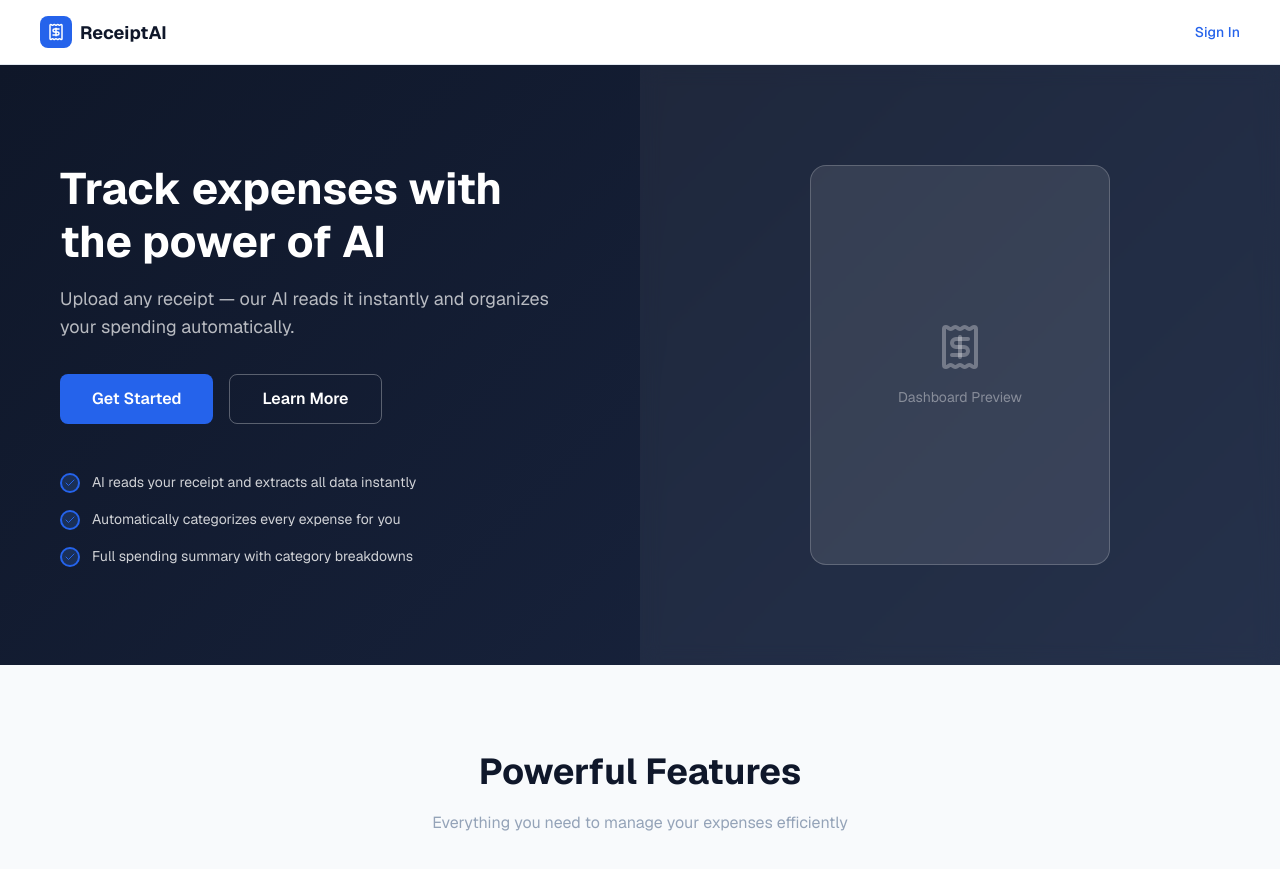
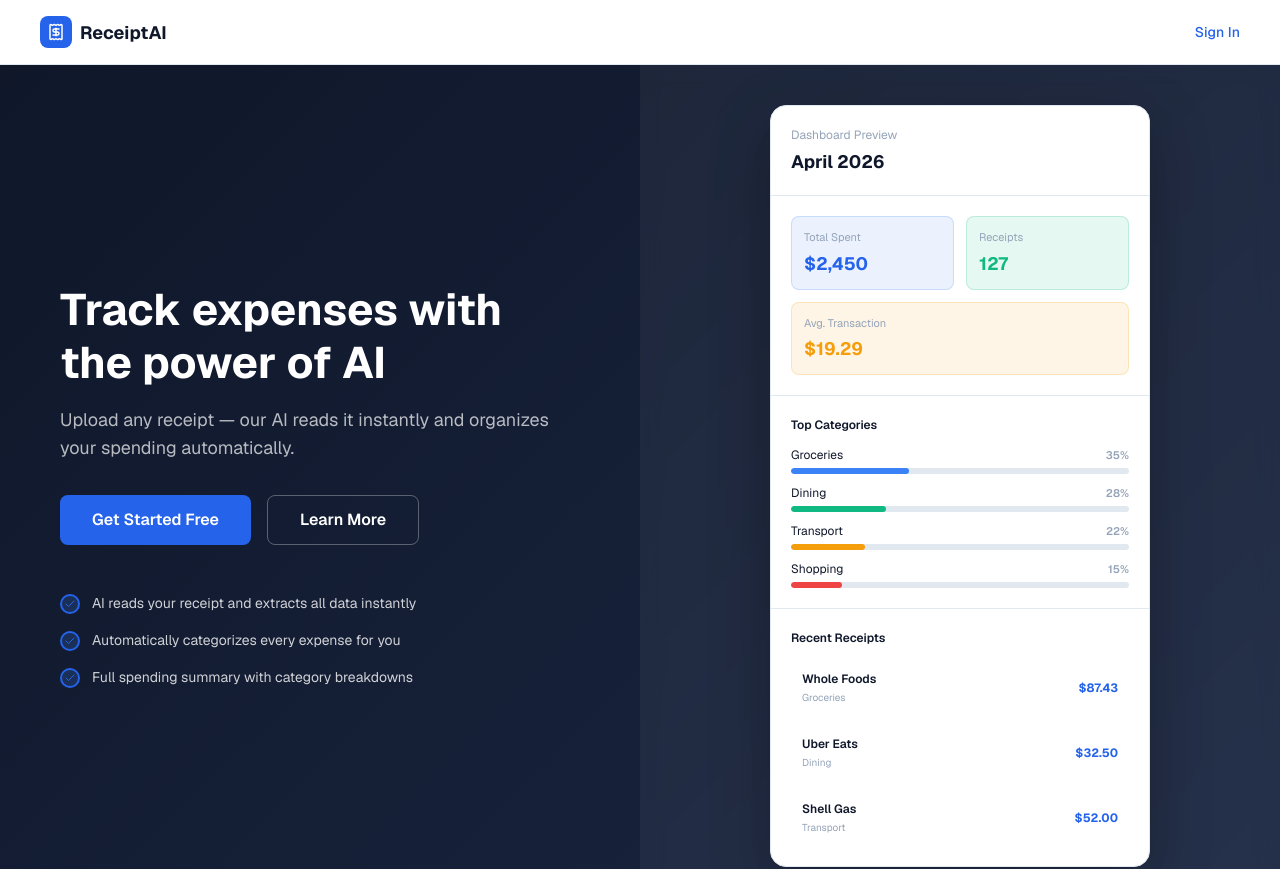
Before and after one commit to justmic007/ai_receipt_expense_assistant, a Next.js app in the folder ai_receipt_expense_assistant/frontend/: page / in a window 1280 px wide. Shown: the top 869 px of the page. Built offline with nearby package versions, Linux system fonts and the light colour scheme.

Commit message:
fix the landing page and content margins

```diff
--- a/ai_receipt_expense_assistant/frontend/app/page.js
+++ b/ai_receipt_expense_assistant/frontend/app/page.js
@@ -150,7 +150,7 @@ export default function Home() {
               onMouseEnter={(e) => (e.target.style.opacity = "0.9")}
               onMouseLeave={(e) => (e.target.style.opacity = "1")}
             >
-              Get Started
+              Get Started Free
             </button>
             <button
               onClick={() => document.getElementById("features").scrollIntoView({ behavior: "smooth" })}
@@ -201,7 +201,7 @@ export default function Home() {
           </div>
         </div>
 
-        {/* Right: Visual */}
+        {/* Right: Dashboard Mockup */}
         <div
           style={{
             display: "flex",
@@ -209,26 +209,176 @@ export default function Home() {
             justifyContent: "center",
             background: "rgba(255, 255, 255, 0.05)",
             backdropFilter: "blur(10px)",
+            padding: 40,
           }}
         >
           <div
             style={{
-              width: 300,
-              height: 400,
-              background: "rgba(255, 255, 255, 0.1)",
+              width: "100%",
+              maxWidth: 380,
+              background: "var(--card-bg)",
               borderRadius: 16,
-              border: "1px solid rgba(255, 255, 255, 0.2)",
-              display: "flex",
-              alignItems: "center",
-              justifyContent: "center",
-              flexDirection: "column",
-              gap: 16,
+              border: "1px solid var(--border)",
+              overflow: "hidden",
+              boxShadow: "0 20px 60px rgba(0, 0, 0, 0.3)",
             }}
           >
-            <Receipt size={48} color="rgba(255, 255, 255, 0.3)" />
-            <p style={{ fontSize: 14, color: "rgba(255, 255, 255, 0.4)", textAlign: "center" }}>
-              Dashboard Preview
-            </p>
+            {/* Dashboard Header */}
+            <div style={{ padding: 20, borderBottom: "1px solid var(--border)" }}>
+              <p style={{ fontSize: 12, color: "var(--text-muted)", margin: 0, marginBottom: 4 }}>
+                Dashboard Preview
+              </p>
+              <h3 style={{ fontSize: 18, fontWeight: 700, color: "var(--text-primary)", margin: 0 }}>
+                April 2026
+              </h3>
+            </div>
+
+            {/* Stat Cards */}
+            <div style={{ padding: 20, borderBottom: "1px solid var(--border)" }}>
+              <div style={{ display: "grid", gridTemplateColumns: "1fr 1fr", gap: 12 }}>
+                <div
+                  style={{
+                    background: "rgba(59, 130, 246, 0.1)",
+                    borderRadius: 8,
+                    padding: 12,
+                    border: "1px solid rgba(59, 130, 246, 0.2)",
+                  }}
+                >
+                  <p style={{ fontSize: 11, color: "var(--text-muted)", margin: 0, marginBottom: 4 }}>
+                    Total Spent
+                  </p>
+                  <p style={{ fontSize: 18, fontWeight: 700, color: "var(--blue)", margin: 0 }}>
+                    $2,450
+                  </p>
+                </div>
+                <div
+                  style={{
+                    background: "rgba(16, 185, 129, 0.1)",
+                    borderRadius: 8,
+                    padding: 12,
+                    border: "1px solid rgba(16, 185, 129, 0.2)",
+                  }}
+                >
+                  <p style={{ fontSize: 11, color: "var(--text-muted)", margin: 0, marginBottom: 4 }}>
+                    Receipts
+                  </p>
+                  <p style={{ fontSize: 18, fontWeight: 700, color: "#10b981", margin: 0 }}>
+                    127
+                  </p>
+                </div>
+              </div>
+              <div
+                style={{
+                  background: "rgba(245, 158, 11, 0.1)",
+                  borderRadius: 8,
+                  padding: 12,
+                  border: "1px solid rgba(245, 158, 11, 0.2)",
+                  marginTop: 12,
+                }}
+              >
+                <p style={{ fontSize: 11, color: "var(--text-muted)", margin: 0, marginBottom: 4 }}>
+                  Avg. Transaction
+                </p>
+                <p style={{ fontSize: 18, fontWeight: 700, color: "#f59e0b", margin: 0 }}>
+                  $19.29
+                </p>
+              </div>
+            </div>
+
+            {/* Mini Chart */}
+            <div style={{ padding: 20, borderBottom: "1px solid var(--border)" }}>
+              <p style={{ fontSize: 12, fontWeight: 600, color: "var(--text-primary)", margin: 0, marginBottom: 12 }}>
+                Top Categories
+              </p>
+              <div style={{ display: "flex", flexDirection: "column", gap: 10 }}>
+                {[
+                  { name: "Groceries", value: 35, color: "#3b82f6" },
+                  { name: "Dining", value: 28, color: "#10b981" },
+                  { name: "Transport", value: 22, color: "#f59e0b" },
+                  { name: "Shopping", value: 15, color: "#ef4444" },
+                ].map((cat, idx) => (
+                  <div key={idx}>
+                    <div
+                      style={{
+                        display: "flex",
+                        justifyContent: "space-between",
+                        alignItems: "center",
+                        marginBottom: 4,
+                      }}
+                    >
+                      <span style={{ fontSize: 12, color: "var(--text-primary)" }}>{cat.name}</span>
+                      <span style={{ fontSize: 11, fontWeight: 600, color: "var(--text-muted)" }}>
+                        {cat.value}%
+                      </span>
+                    </div>
+                    <div
+                      style={{
+                        width: "100%",
+                        height: 6,
+                        background: "var(--border)",
+                        borderRadius: 3,
+                        overflow: "hidden",
+                      }}
+                    >
+                      <div
+                        style={{
+                          height: "100%",
+                          width: `${cat.value}%`,
+                          background: cat.color,
+                          borderRadius: 3,
+                        }}
+                      />
+                    </div>
+                  </div>
+                ))}
+              </div>
+            </div>
+
+            {/* Recent Receipts Preview */}
+            <div style={{ padding: 20 }}>
+              <p style={{ fontSize: 12, fontWeight: 600, color: "var(--text-primary)", margin: 0, marginBottom: 12 }}>
+                Recent Receipts
+              </p>
+              <div style={{ display: "flex", flexDirection: "column", gap: 8 }}>
+                {[
+                  { name: "Whole Foods", amount: "$87.43", category: "Groceries" },
+                  { name: "Uber Eats", amount: "$32.50", category: "Dining" },
+                  { name: "Shell Gas", amount: "$52.00", category: "Transport" },
+                ].map((receipt, idx) => (
+                  <div
+                    key={idx}
+                    style={{
+                      display: "flex",
+                      justifyContent: "space-between",
+                      alignItems: "center",
+                      padding: 10,
+                      background: "rgba(255, 255, 255, 0.02)",
+                      borderRadius: 6,
+                      border: "1px solid rgba(255, 255, 255, 0.05)",
+                    }}
+                  >
+                    <div>
+                      <p style={{ fontSize: 12, fontWeight: 600, color: "var(--text-primary)", margin: 0 }}>
+                        {receipt.name}
+                      </p>
+                      <p
+                        style={{
+                          fontSize: 10,
+                          color: "var(--text-muted)",
+                          margin: 0,
+                          marginTop: 2,
+                        }}
+                      >
+                        {receipt.category}
+                      </p>
+                    </div>
+                    <p style={{ fontSize: 12, fontWeight: 700, color: "var(--blue)", margin: 0 }}>
+                      {receipt.amount}
+                    </p>
+                  </div>
+                ))}
+              </div>
+            </div>
           </div>
         </div>
       </section>
```
